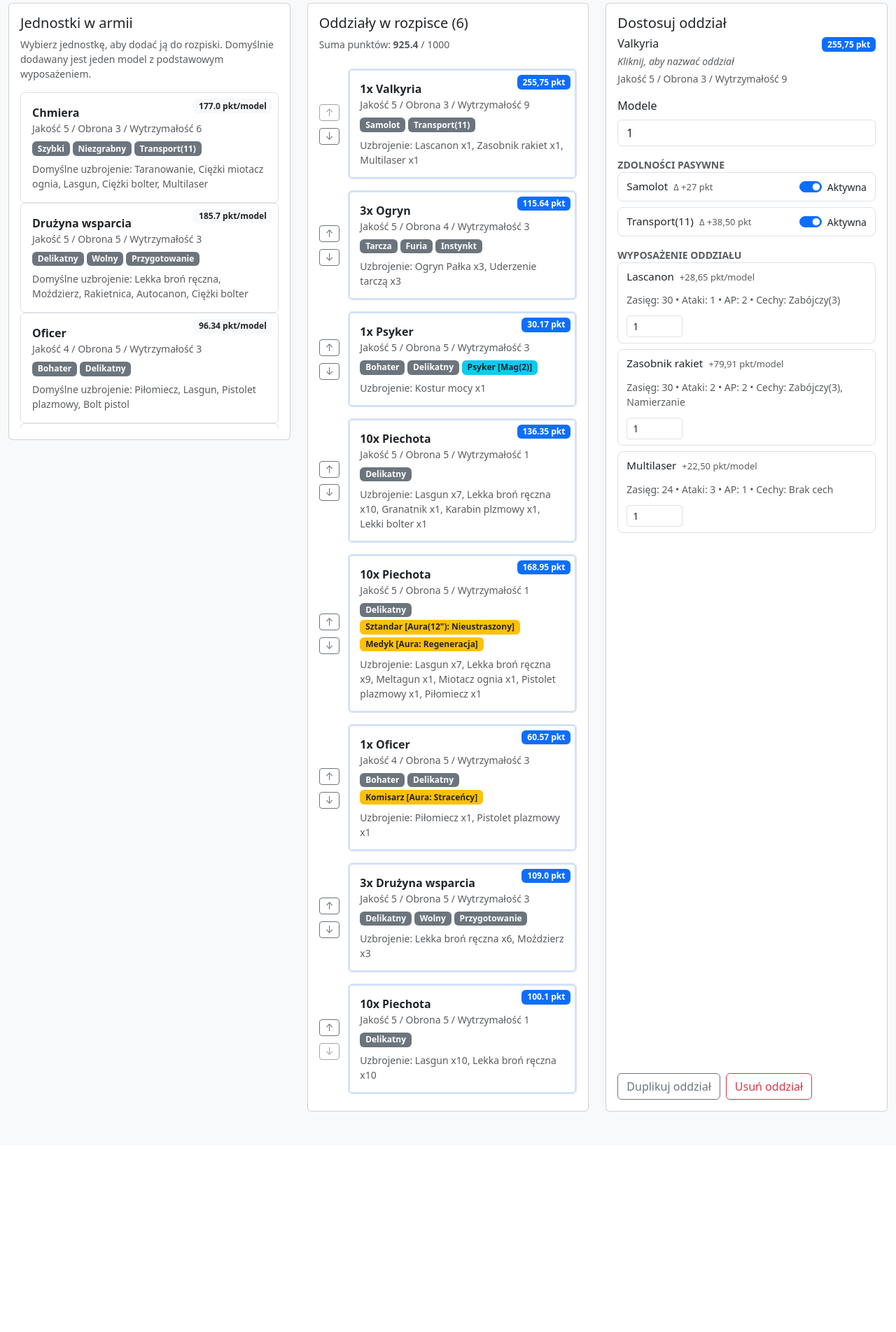
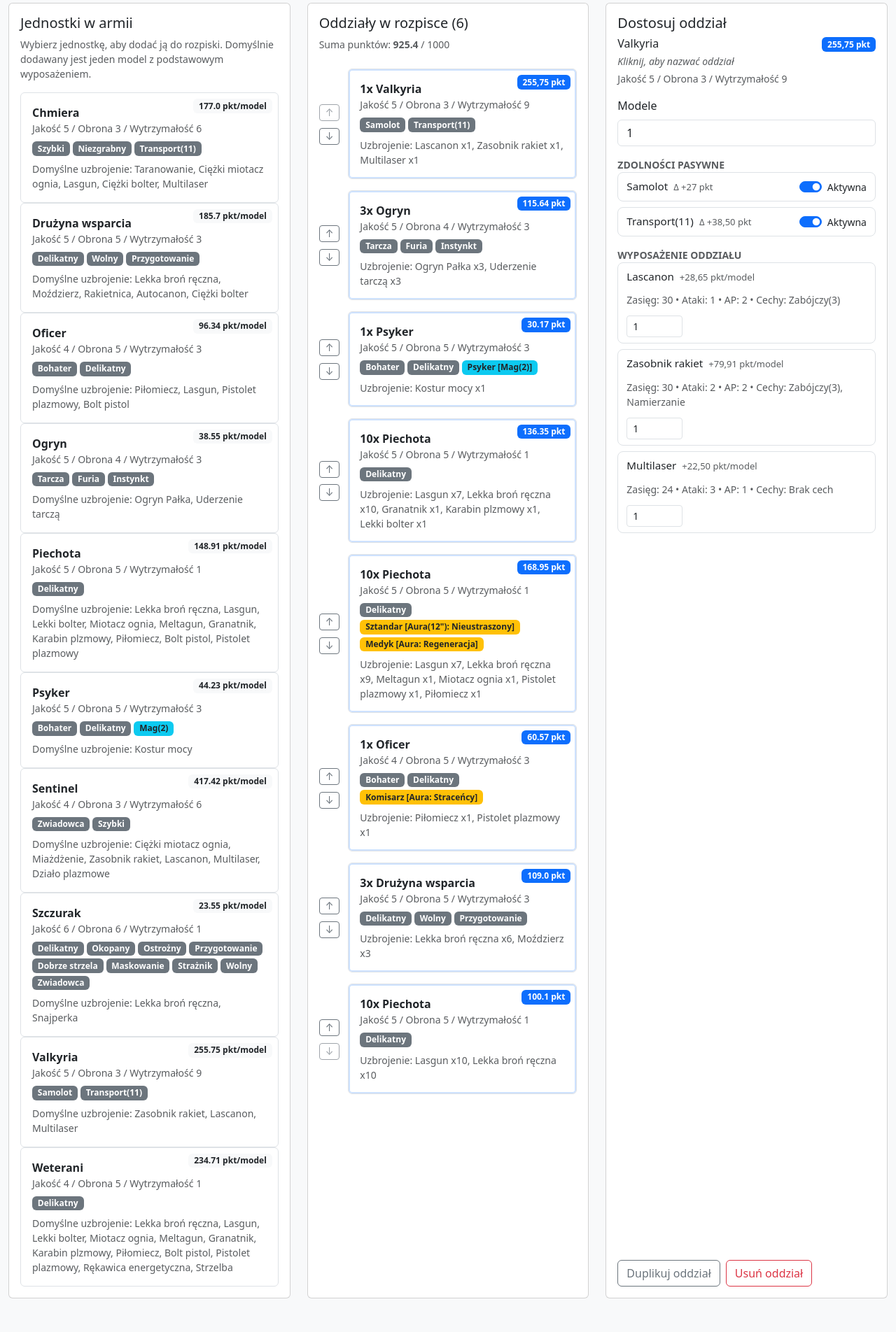
Before and after one commit to rozgladacz/OPR, a FastAPI app: page /rosters/1 in a window 1280 px wide. Shown: the part 130-2034 px from the top of the page at 70% size. Before the commit the page ends 1719 px from the top, so only its background shows below. Run offline with FastAPI, Linux system fonts and the light colour scheme; a user stored in the database is signed in; some libraries are stand-ins or nearby versions.

Commit message:
Adjust roster unit list height on wide screens

```diff
--- a/app/static/css/style.css
+++ b/app/static/css/style.css
@@ -136,6 +136,12 @@ body {
   max-height: 60vh;
 }
 
+@media (min-width: 1200px) {
+  .roster-army-unit-list {
+    max-height: none;
+  }
+}
+
 [data-roster-add-trigger] {
   cursor: pointer;
   transition: background-color 0.15s ease, box-shadow 0.15s ease;
```
